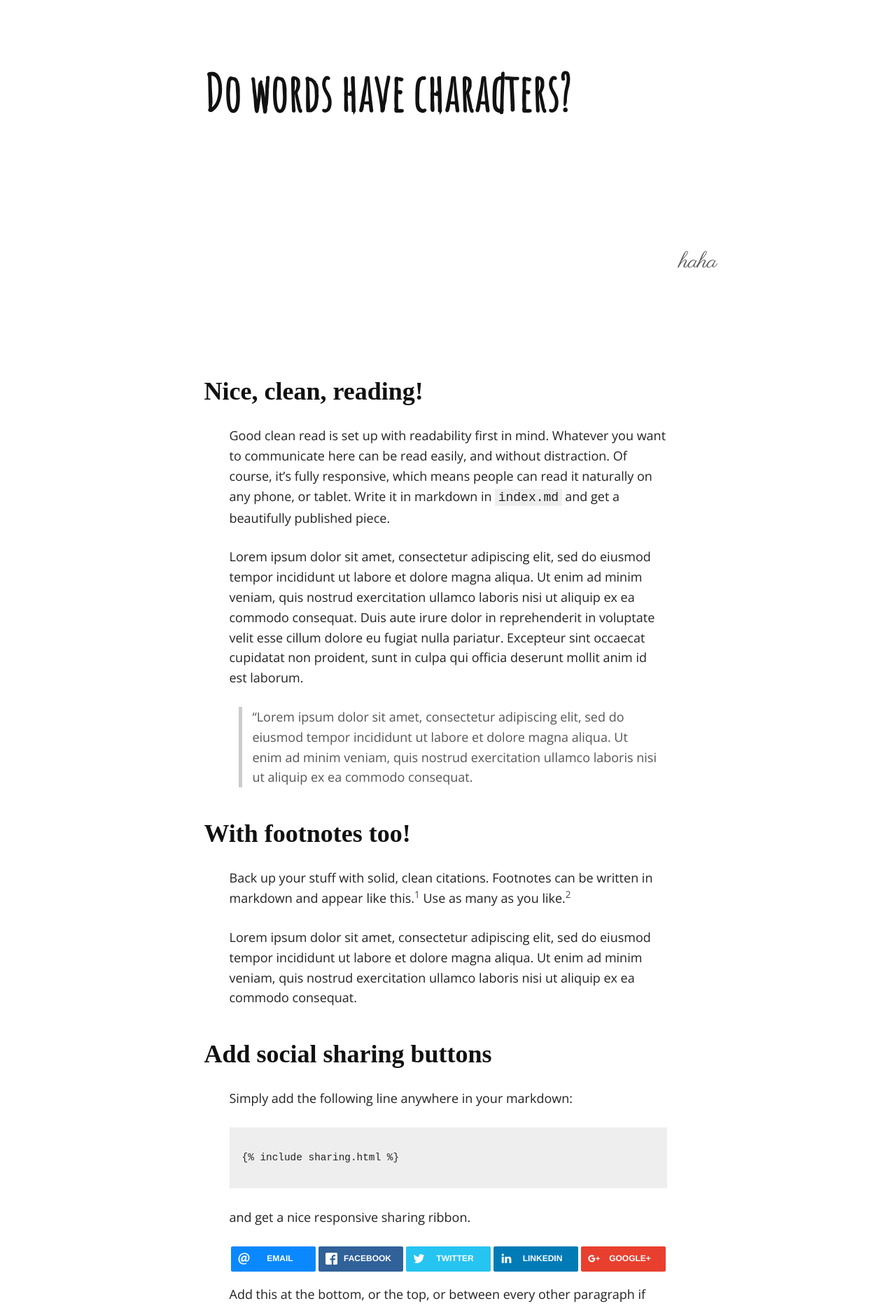
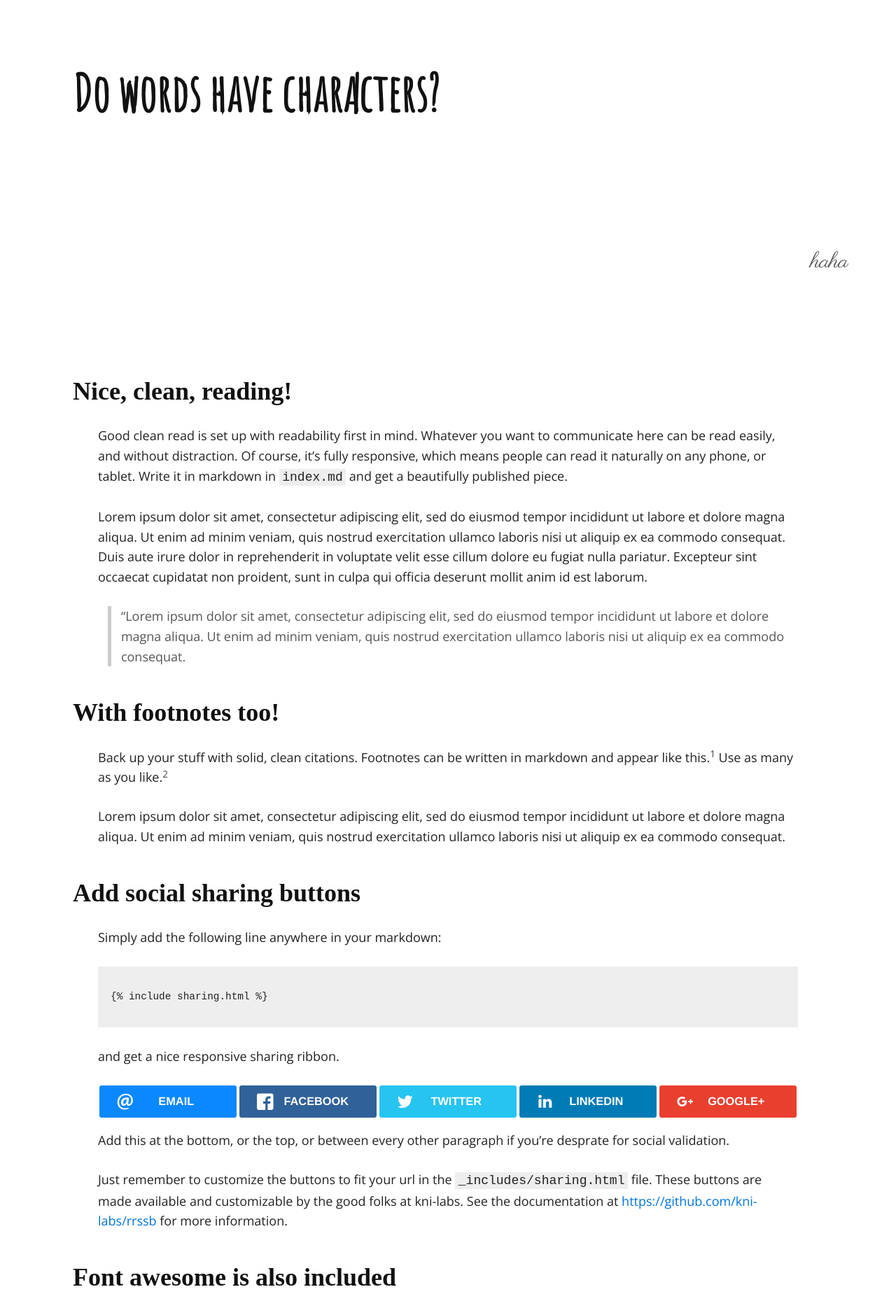
Before and after one commit to mismayil/ada-madry-data-story, a Jekyll site: the page built from sample.md, in a window 1280 px wide. Shown: the top 1869 px of the page at 70% size. Built offline with Jekyll 4.4.1, drawn with Linux system fonts in a browser that asks for light colours; nearby versions of some CDN libraries; some web fonts are replaced; our own code applies the rules of GitHub Pages for plain Markdown files.

Commit message:
update container width

```diff
--- a/css/solo.css
+++ b/css/solo.css
@@ -154,7 +154,7 @@ word-wrap: break-word;
 .container img {
   margin: 2em auto 2em auto;
   display: block;
-  max-width: 75%;
+  max-width: 90%;
 }
 
 @media (max-width: 635px) {
@@ -193,7 +193,7 @@ pre > code {
 }
 
 .container {
-  max-width: 625px;
+  max-width: 1000px;
   margin: 0 auto;
   padding: 0 0.75rem;
 }
```
Also changed, not shown: images/gender-heatmap.png (added).
